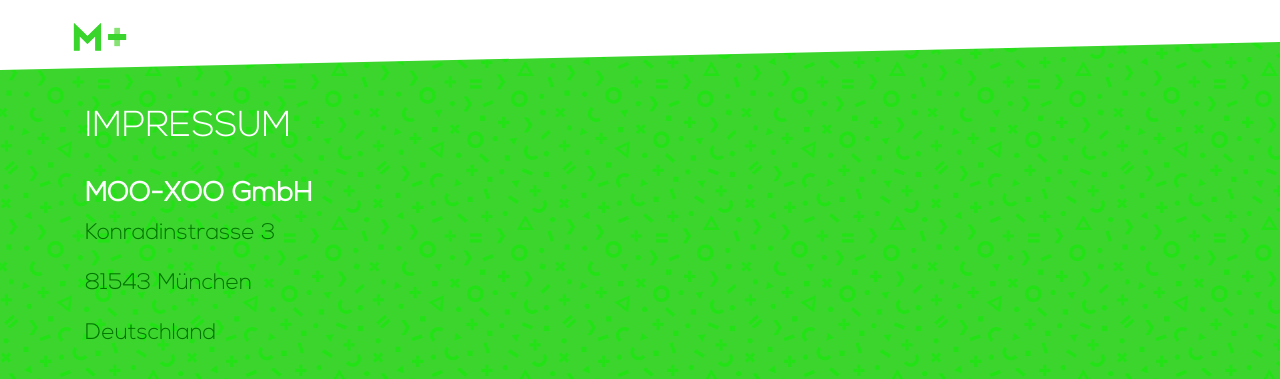
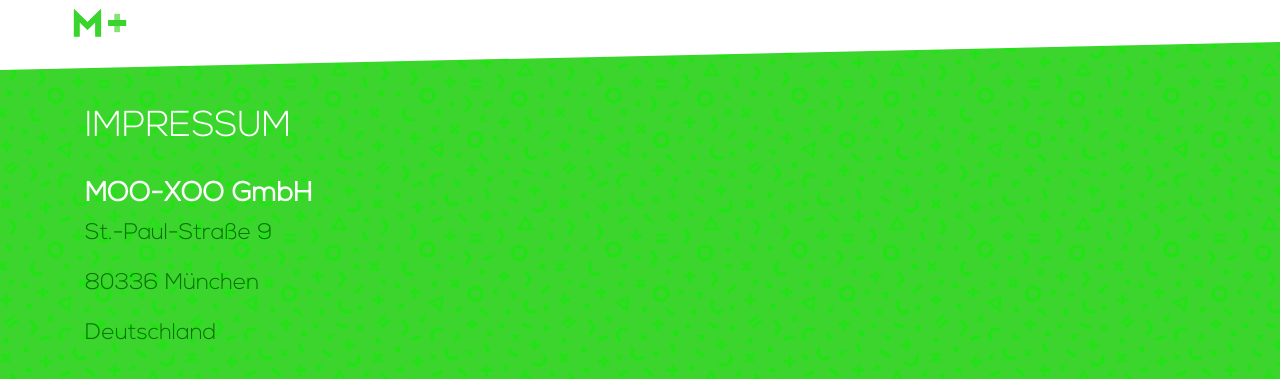
Before and after one commit to MOO-XOO/moo-xoo.github.io, a Jekyll site: the page built from impressum.html, in a window 1280 px wide. Shown: the top 379 px of the page. Built offline with Jekyll 4.4.1, drawn with Linux system fonts in a browser that asks for light colours; nearby versions of some CDN libraries.

Commit message:
Change address

```diff
--- a/assets/css/index.scss
+++ b/assets/css/index.scss
@@ -37,16 +37,12 @@
   padding: 0px 30px;
 
   a {
-    color: $green-mooxoo;
     img {
+      position: absolute;
+      top: -1vh;
       margin-left: 3vw;
       width: 5vw;
     }
-  }
-
-  a:hover {
-    text-decoration: none;
-    color: $green-mooxoo;
   }
 }
 
--- a/impressum.html
+++ b/impressum.html
@@ -12,9 +12,9 @@
   <h1> IMPRESSUM </h1>
   <br>
   <h4> MOO-XOO GmbH</h4>
-  <p>Konradinstrasse 3</p>
-  <p>81543 München</p>
-  <p>Deutschland</p>
+  <p> St.-Paul-Straße 9 </p>
+  <p> 80336 München </p>
+  <p> Deutschland </p>
   <br>
   <h4>Registereintrag</h4>
   <p>Registergericht München</p>
```
